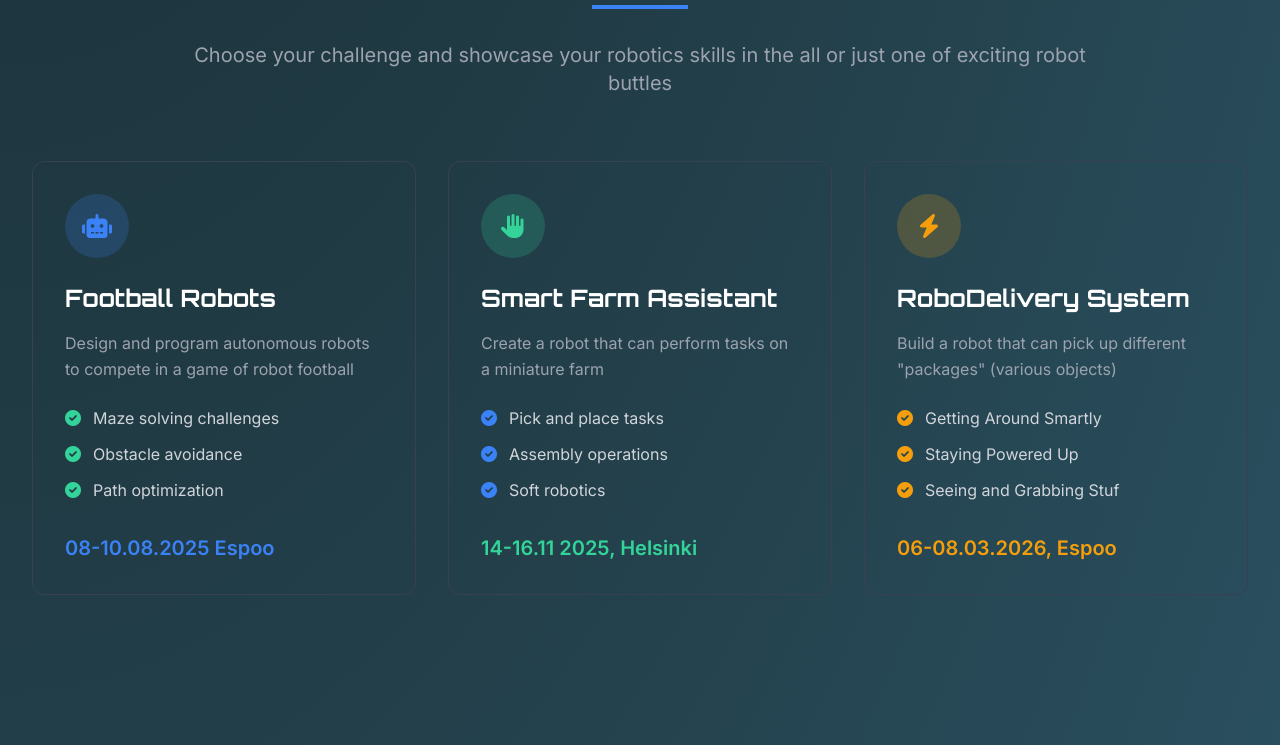
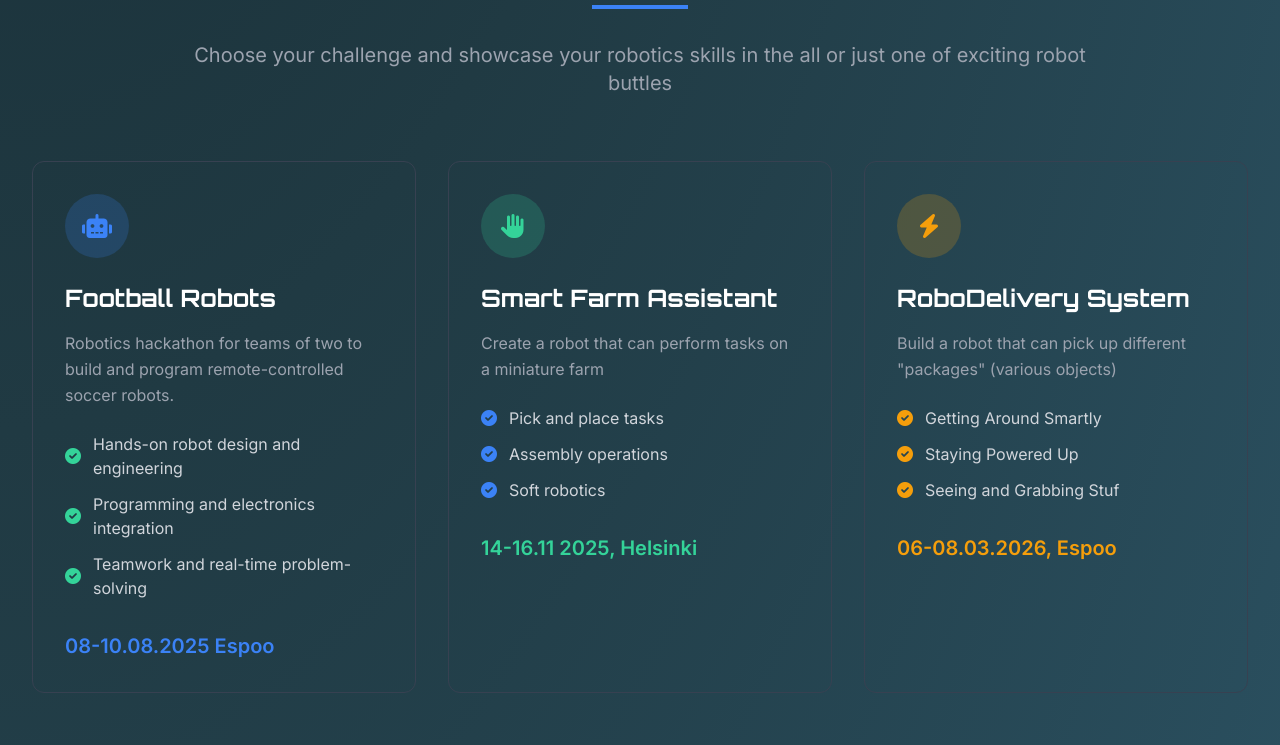
Before and after one commit to AurinkoLab/robohacks, a plain HTML site: page index.html in a window 1280 px wide. Shown: the part 1996-2741 px from the top of the page. Drawn offline with nearby package versions, Linux system fonts and the light colour scheme.

Commit message:
updated text according to Tatiana's comments from 2025-07-07

```diff
--- a/index.html
+++ b/index.html
@@ -370,7 +370,7 @@
               AurinkoLab: RoboHack is a super intense 48-hour event bringing together young robot builders, designers, and tech lovers to innovate!
             </p>
             <p class="text-base sm:text-lg text-gray-400 leading-relaxed">
-              Participants will form teams to design, build, and program robots to solve real-world challenges. Whether you've built robots before or are totally new to it, dive into RoboHack to learn, work with others, and bring your ideas to life!
+              Participants team up in pairs to design, build, and program remote-controlled robots, working together to compete in fast-paced, hands-on challenges that spark creativity, engineering, and teamwork.
             </p>
 
             <!-- Stats Grid -->
@@ -466,21 +466,21 @@
 
           <h3 class="text-2xl font-bold text-white mb-4 headline-font">Football Robots</h3>
           <p class="text-gray-400 mb-6 leading-relaxed">
-            Design and program autonomous robots to compete in a game of robot football
+            Robotics hackathon for teams of two to build and program remote-controlled soccer robots.
           </p>
 
           <ul class="space-y-3 mb-8">
             <li class="flex items-center text-gray-300">
               <i class="fas fa-check-circle text-green-400 mr-3"></i>
-              <span>Maze solving challenges</span>
+              <span>Hands-on robot design and engineering</span>
             </li>
             <li class="flex items-center text-gray-300">
               <i class="fas fa-check-circle text-green-400 mr-3"></i>
-              <span>Obstacle avoidance</span>
+              <span>Programming and electronics integration</span>
             </li>
             <li class="flex items-center text-gray-300">
               <i class="fas fa-check-circle text-green-400 mr-3"></i>
-              <span>Path optimization</span>
+              <span>Teamwork and real-time problem-solving</span>
             </li>
           </ul>
 
```
